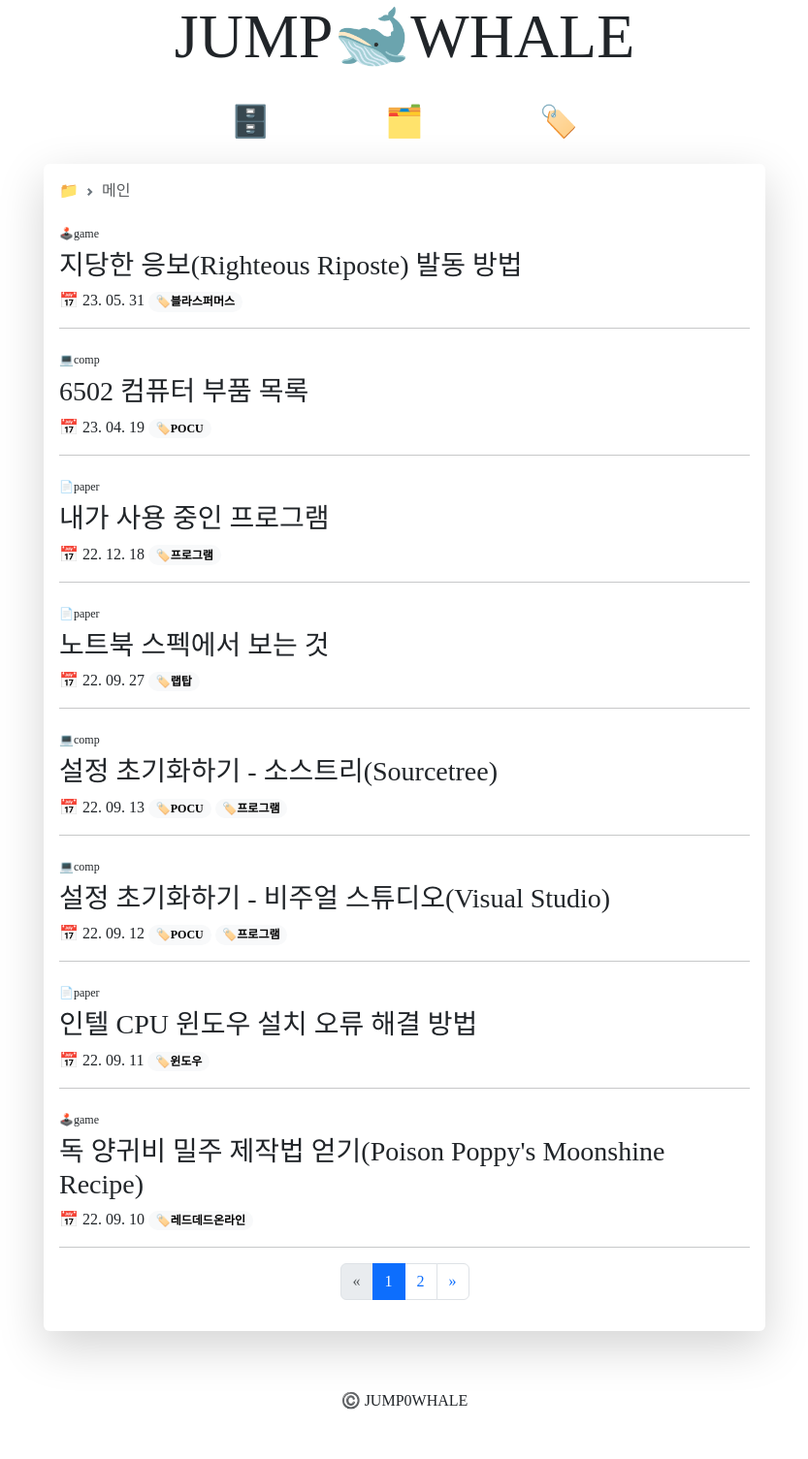
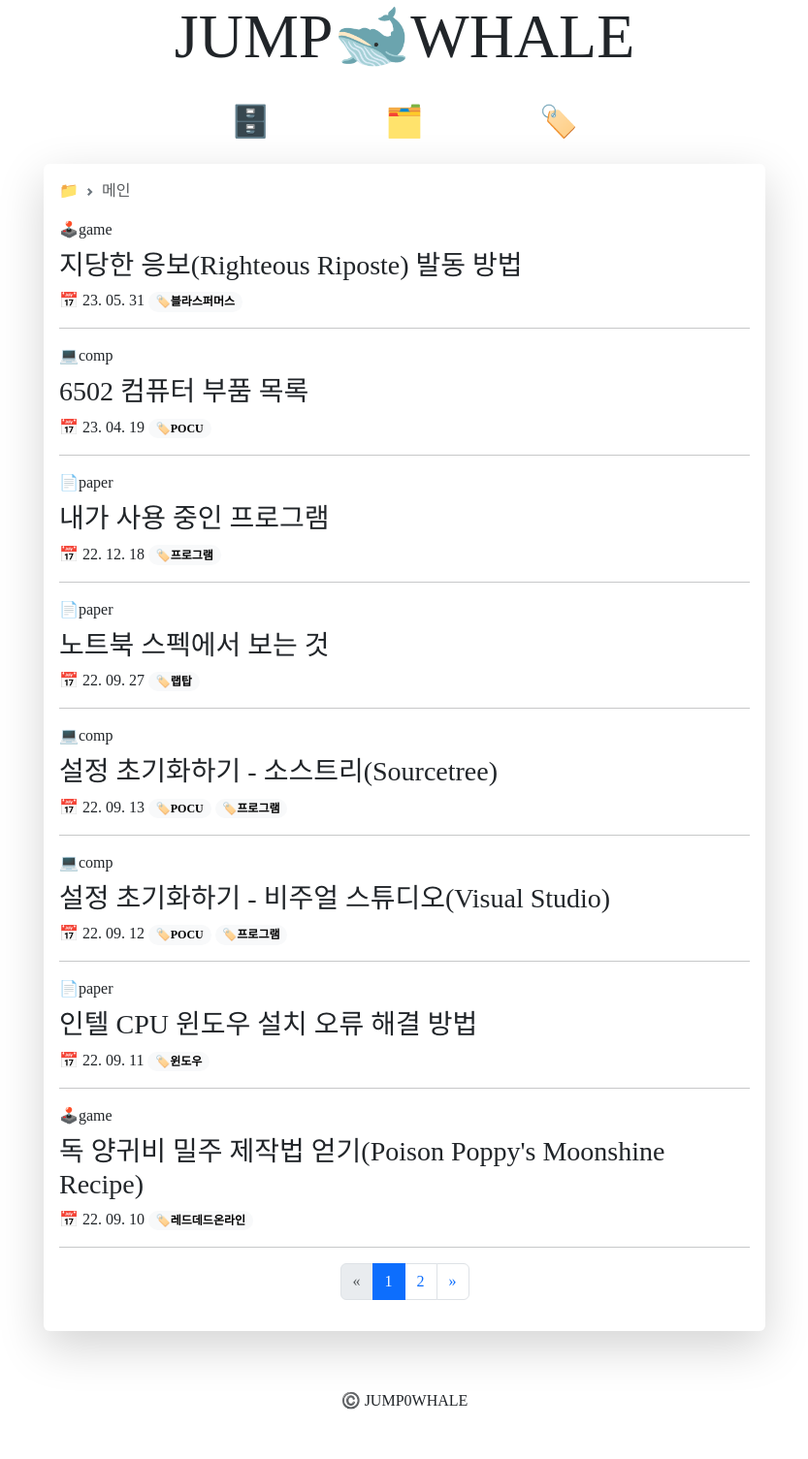
Before and after one commit to jump0whale/jump0whale.github.io, a Jekyll site: the page built from index.html, in a window 1280 px wide. Shown: the whole page at 97% size, without its empty margins (223-1056 px from the left). Built offline with Jekyll 4.4.1, drawn with Linux system fonts in a browser that asks for light colours; some web fonts are replaced; the list of posts is cut into pages by our own code.

Commit message:
Revert "카테고리 크기 조정"
This reverts commit a13473cdf68cde5c120c9059eb8bc94a773e786e.

```diff
--- a/_layouts/home.html
+++ b/_layouts/home.html
@@ -12,7 +12,6 @@ layout: default
 {% for post in paginator.posts %}
 
 <div class="mb-2">
-	<sub>
 	{% case post.categories[0] %}
 	{% when 'paper' %}
 	<a href="{{ post.categories }}" class="link-dark">📄{{ post.categories }}</a>
@@ -25,7 +24,6 @@ layout: default
 	{% else %}
 	⚠️ Debug.Fail("unknown type")
 	{% endcase %}
-	</sub>
 </div>
 
 <h3><a href="{{ post.url }}" class="link-dark">{{ post.title }}</a></h3>
```
